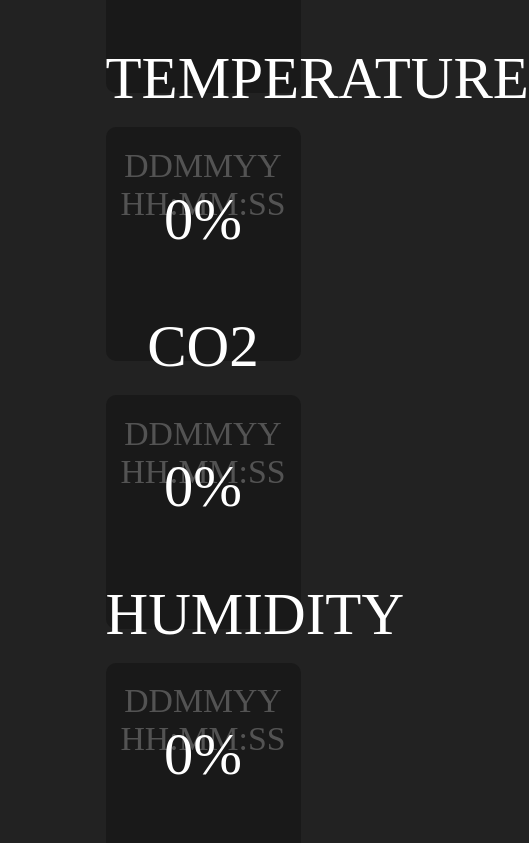
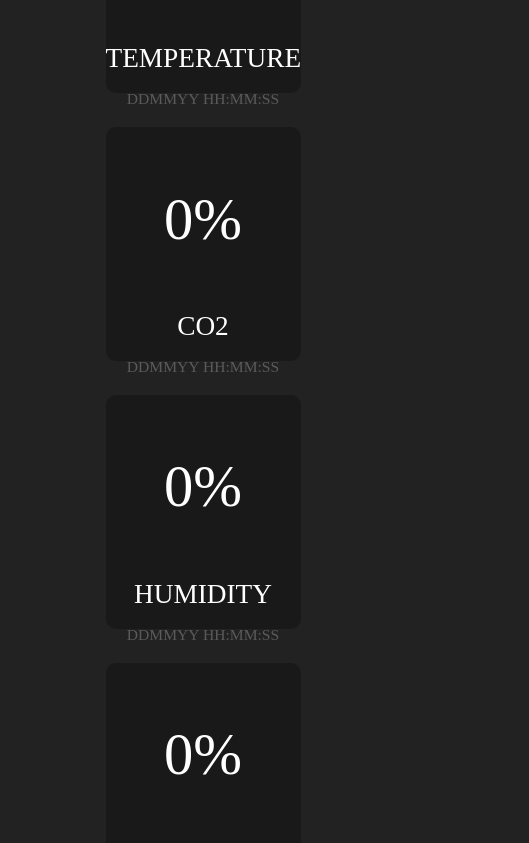
Before and after one commit to Burke111-DEV/Agricultural-Controlled-Environment, a plain HTML site: page index.html in a window 390 px wide. Shown: the part 674-1517 px from the top of the page, 529 px wide, since content can reach past the window. Drawn offline with Linux system fonts and the light colour scheme; no server answers; a web font is replaced by a local one.

Commit message:
Update style.css

```diff
--- a/style.css
+++ b/style.css
@@ -160,10 +160,10 @@
 	.boxtitle {
 		text-align: center;
 		margin-bottom: 5px;
-		font-size: 7vh;
+		font-size: 7vw;
 	}
 	#ts1, #ts2, #ts3, #ts4, #ts5 {
-		font-size: 4vh;
+		font-size: 4vw;
 		opacity: 0.25;
 	}
 }
```
